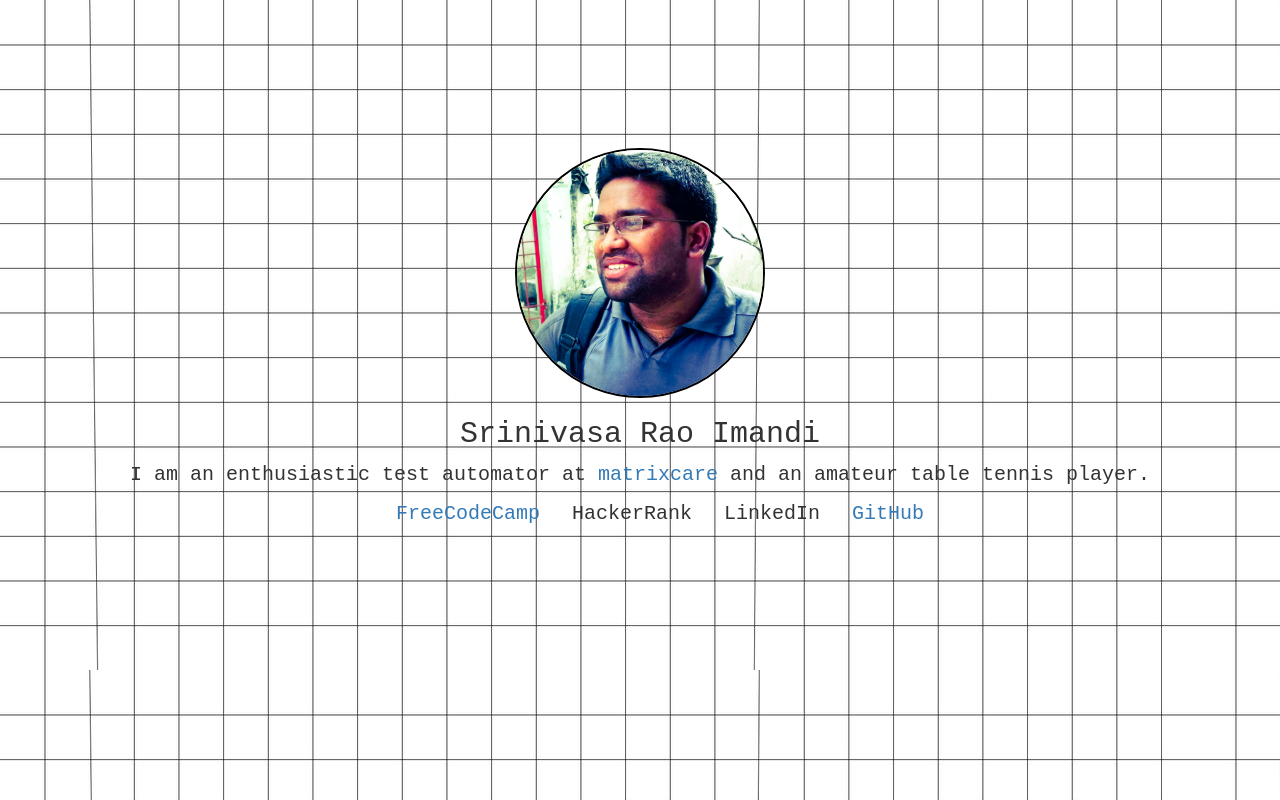
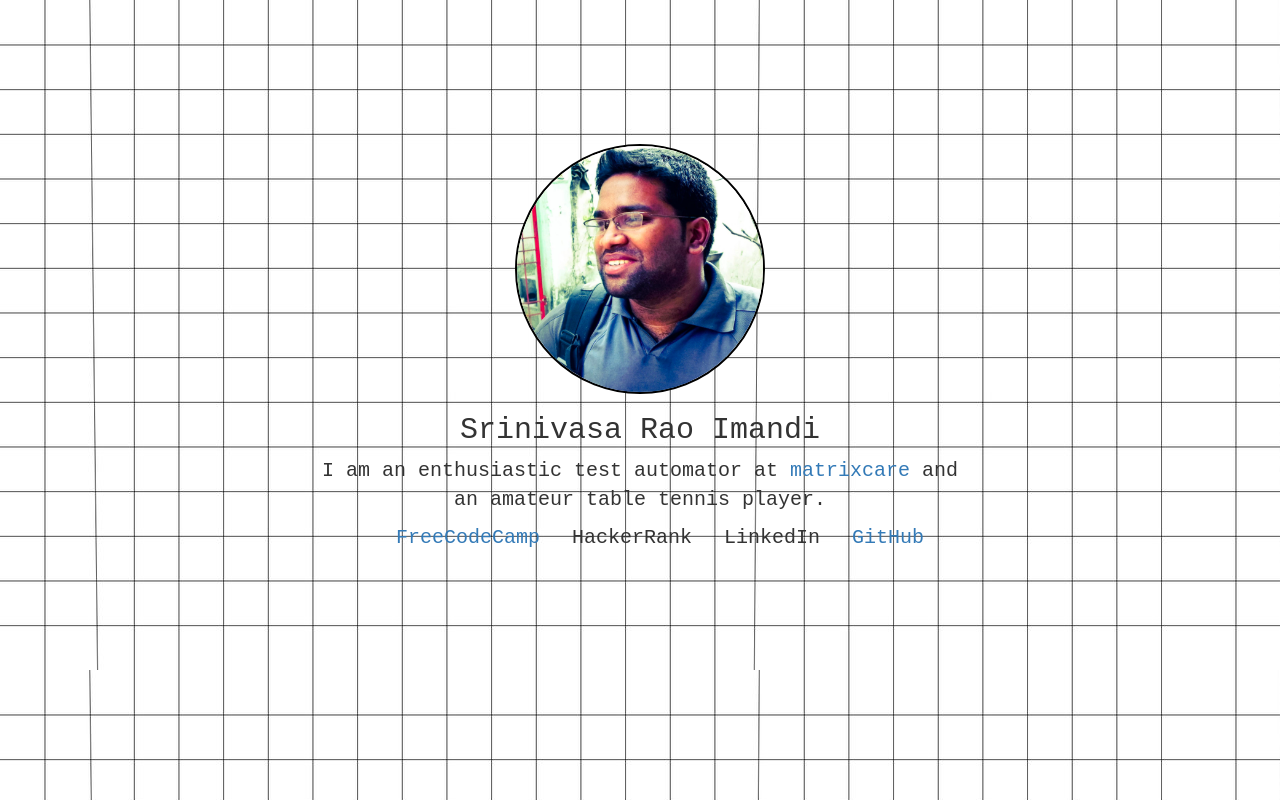
Before and after one commit to Srinivasaimandi/srinivasaimandi.github.io, a plain HTML site: page index.html in a window 1280 px wide. Drawn offline with nearby package versions, Linux system fonts and the light colour scheme; files whose address does not match are found by name.

Commit message:
Width fixed

```diff
--- a/css/main.css
+++ b/css/main.css
@@ -9,8 +9,9 @@ height: 250px;
 }
 body{
   background: url(images/grid-layout.jpg) top left repeat;
-  padding: 20px 0 20px 0;
+  padding: 16px 0 16px 0;
   margin: 10% auto 10% auto;
+  width: 50%;
   /*margin: 90px auto 90px auto;*/
   /*border: 5px solid #FF0000;*/
   text-align: center;
```
